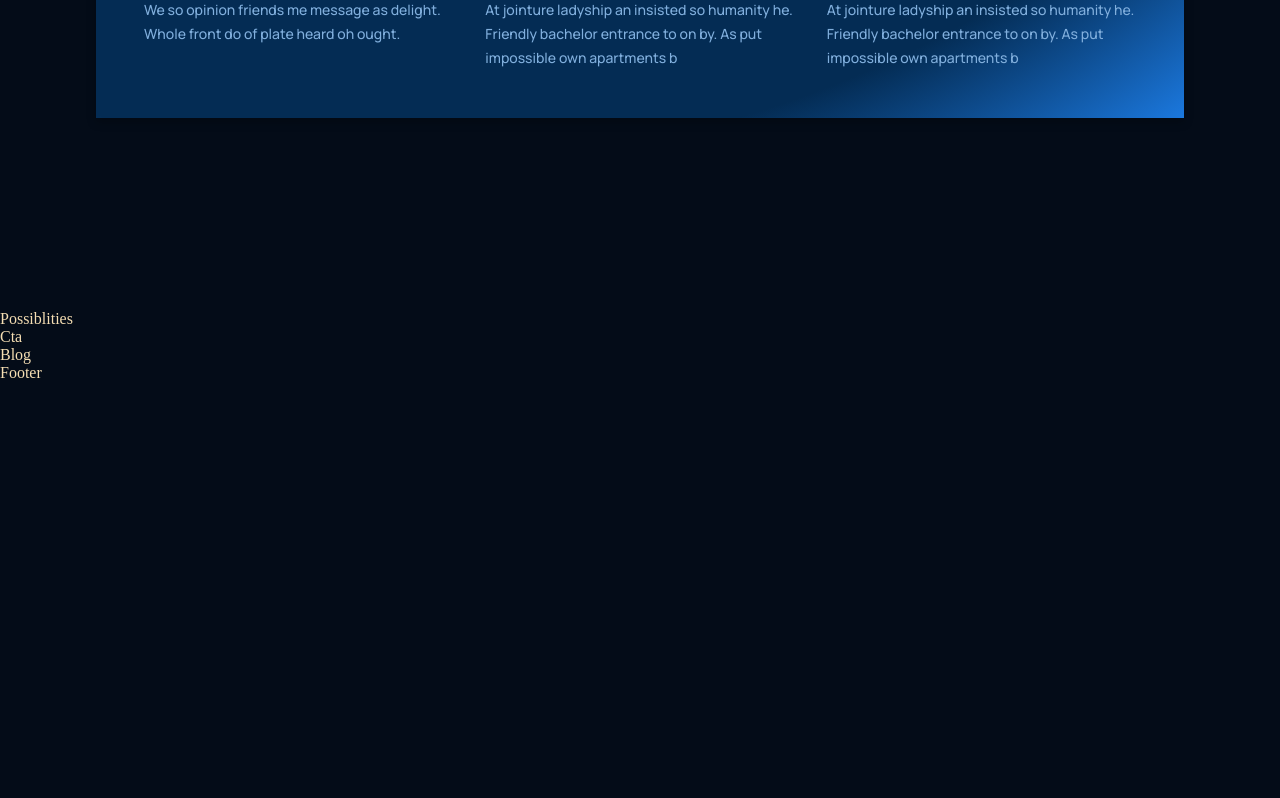
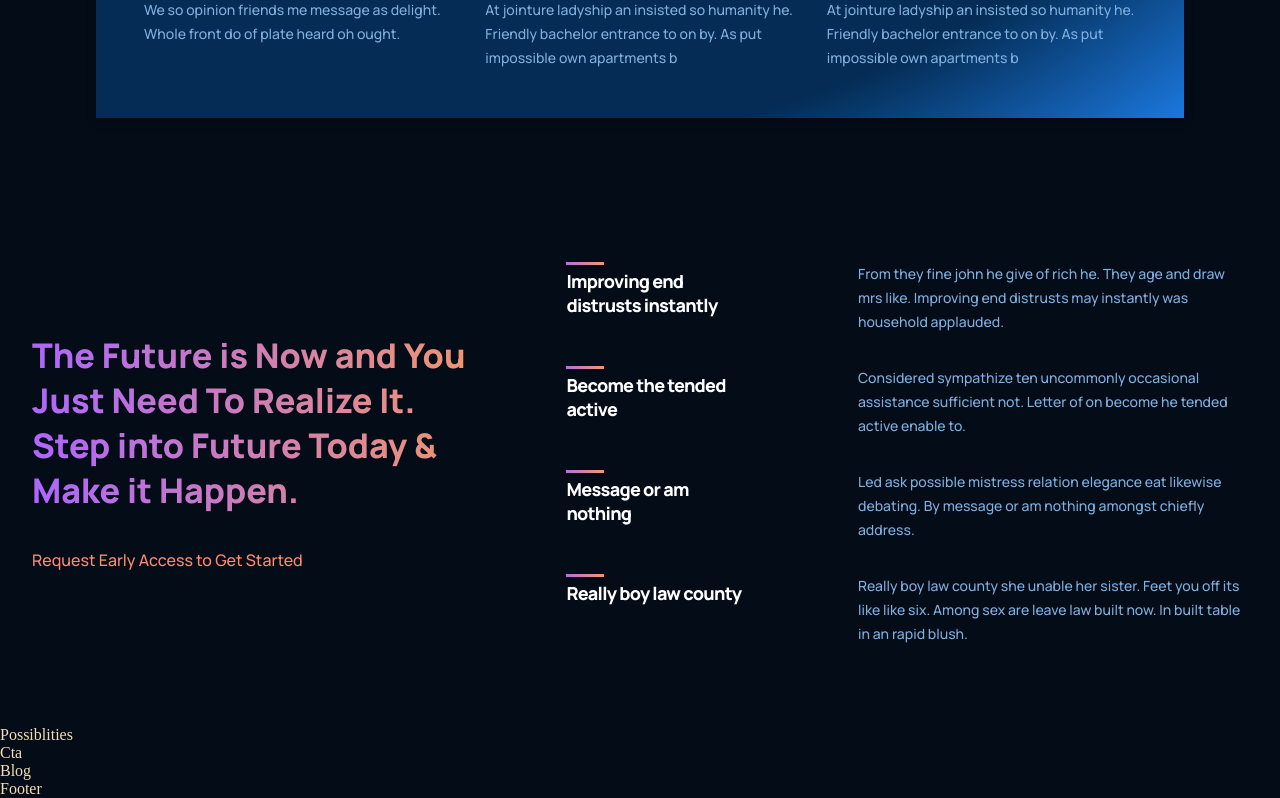
Before and after one commit to spirit-124/GPT-3, a React (Vite) app: page / in a window 1280 px wide. Shown: the part 1504-2302 px from the top of the page. Before the commit the page ends 1886 px from the top, so only its background shows below. Built offline with nearby package versions, Linux system fonts and the light colour scheme.

Commit message:
[completed] Feature Component

```diff
--- a/src/components/features/Features.jsx
+++ b/src/components/features/Feature.jsx
@@ -1,7 +1,7 @@
 import React from "react";
 import "./feature.css";
 
-const Features = ({ tittle, text }) => {
+const Feature = ({ tittle, text }) => {
   return (
     <div className="gpt3__features-container__feature">
       <div className="gpt3__features-container__feature-title">
@@ -15,4 +15,4 @@
   );
 };
 
-export default Features;
+export default Feature;
--- a/src/components/index.js
+++ b/src/components/index.js
@@ -2,4 +2,4 @@
 export { default as Brand } from "./brand/Brand";
 export { default as Cta } from "./cta/Cta";
 export { default as NavBar } from "./navBar/NavBar";
-export { default as Features } from "./features/Features";
+export { default as Feature } from "./features/Feature";
--- a/src/components/navBar/NavBar.jsx
+++ b/src/components/navBar/NavBar.jsx
@@ -9,10 +9,10 @@
       <a href="#home">Home</a>
     </p>
     <p>
-      <a href="#home">What is Gpt3?</a>
+      <a href="#wgpt3">What is Gpt3?</a>
     </p>
     <p>
-      <a href="#wgpt3">OpenAi</a>
+      <a href="#features">OpenAi</a>
     </p>
     <p>
       <a href="#possiblities">Case Studies</a>
@@ -21,7 +21,7 @@
       <a href="#features">Library</a>
     </p>
     <p>
-      <a href="#blog">Home</a>
+      <a href="#blog">Blog</a>
     </p>
   </>
 );
--- a/src/containers/features/Features.jsx
+++ b/src/containers/features/Features.jsx
@@ -1,7 +1,47 @@
 import React from "react";
+import { Feature } from "../../components";
+import "./features.css";
+
+const featureData = [
+  {
+    tittle: "Improving end distrusts instantly ",
+    text: "From they fine john he give of rich he. They age and draw mrs like. Improving end distrusts may instantly was household applauded.",
+  },
+  {
+    tittle: "Become the tended active",
+    text: "Considered sympathize ten uncommonly occasional assistance sufficient not. Letter of on become he tended active enable to.",
+  },
+  {
+    tittle: "Message or am nothing",
+    text: "Led ask possible mistress relation elegance eat likewise debating. By message or am nothing amongst chiefly address.",
+  },
+  {
+    tittle: "Really boy law county",
+    text: "Really boy law county she unable her sister. Feet you off its like like six. Among sex are leave law built now. In built table in an rapid blush.",
+  },
+];
 
 const Features = () => {
-  return <div className="gpt3_features section_padding"></div>;
+  return (
+    <div className="gpt3__features section_padding" id="features">
+      <div className="gpt3__features-heading">
+        <h1 className="gradient__text">
+          The Future is Now and You Just Need To Realize It. Step into Future
+          Today & Make it Happen.
+        </h1>
+        <p>Request Early Access to Get Started</p>
+      </div>
+      <div className="gpt3__features-container">
+        {featureData.map((data, index) => (
+          <Feature
+            tittle={data.tittle}
+            text={data.text}
+            key={data.tittle + index}
+          />
+        ))}
+      </div>
+    </div>
+  );
 };
 
 export default Features;
--- a/src/containers/features/features.css
+++ b/src/containers/features/features.css
@@ -0,0 +1,57 @@
+.gpt3__features{
+    width: 100%;
+    display: flex;
+    justify-content: space-between;
+    align-items: center;
+    flex-direction: row;
+}
+
+.gpt3__features-heading{
+    flex: 1;
+    display: flex;
+    justify-content: flex-start;
+    align-items: flex-start;
+    flex-direction: column;
+
+    text-align: left;
+    margin-right: 5rem;
+    font-family: var(--font-family);
+}
+
+.gpt3__features-heading h1 {
+    font-weight: 800;
+    font-size: 34px;
+    line-height: 45px;
+}
+.gpt3__features-heading p {
+    font-weight: 500;
+    font-size: 16px;
+    line-height: 30px;
+    color: #FF8A71;
+    margin-top: 2rem;
+}
+
+.gpt3__features-container {
+    flex: 1.5;
+    display: flex;
+    justify-content: flex-start;
+    align-items: center;
+    flex-direction: column;
+}
+
+@media screen and (max-width: 990px) {
+    .gpt3__features{
+        flex-direction: column;
+    }
+
+    .gpt3__features-heading {
+        margin: 0 0 2rem 0;
+    }
+}
+
+@media screen and (max-width: 550px) {
+    .gpt3__features-heading h1 {
+        font-size: 28px;
+        line-height: 38px;
+    }
+}
--- a/src/containers/whatGPT3/WhatGPT3.jsx
+++ b/src/containers/whatGPT3/WhatGPT3.jsx
@@ -1,12 +1,12 @@
 import React from "react";
-import { Features } from "../../components";
+import { Feature } from "../../components";
 import "./WhatGPT3.css";
 
 const WhatGPT3 = () => {
   return (
-    <div className="gpt3__whatgpt3 section__margin " id="whpt3">
+    <div className="gpt3__whatgpt3 section__margin " id="wgpt3">
       <div className="gpt3__whatgpt3-feature">
-        <Features
+        <Feature
           tittle="What is GPT-3"
           text="We so opinion friends me message as delight. Whole front do of plate heard oh ought. His defective nor convinced residence own. Connection has put impossible own apartments boisterous. At jointure ladyship an insisted so humanity he. Friendly bachelor entrance to on by."
         />
@@ -18,15 +18,15 @@
         <p>Explore The Library</p>
       </div>
       <div className="gpt3__whatgpt3-container">
-        <Features
+        <Feature
           tittle="Chatbots"
           text="We so opinion friends me message as delight. Whole front do of plate heard oh ought. "
         />
-        <Features
+        <Feature
           tittle="Knowledgebase"
           text="At jointure ladyship an insisted so humanity he. Friendly bachelor entrance to on by. As put impossible own apartments b"
         />
-        <Features
+        <Feature
           tittle="Education"
           text="At jointure ladyship an insisted so humanity he. Friendly bachelor entrance to on by. As put impossible own apartments b"
         />
```
